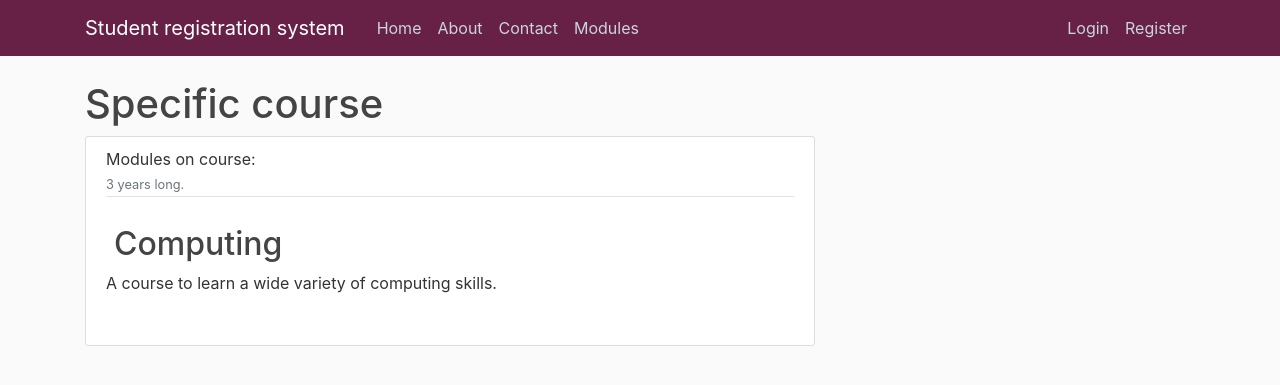
After one commit to C1003593/RegistrationApp, a Django app: a page that uses ModuleRegistrationSystem/templates/ModuleRegistrationSystem/course_detail.html in a window 1280 px wide. The commit adds this page. Shown: the top 385 px of the page. Run offline with Django 3.2, Linux system fonts and the light colour scheme; data comes from the database, SQL or seed files in the repository; both versions use the stored data as it was before the commit; some libraries are stand-ins or nearby versions.

Commit message:
changed Primary key for course and urls updated.

```diff
--- a/ModuleRegistrationSystem/models.py
+++ b/ModuleRegistrationSystem/models.py
@@ -4,7 +4,7 @@ from django.utils import timezone
 from django.urls import reverse
 
 class Course(models.Model):
-    name = models.CharField(max_length = 20)
+    name = models.CharField(max_length = 20, primary_key= 'name')
     startDate = models.DateField(default = timezone.now)
     duration = models.CharField(max_length = 10 ,choices= [('1 year', '1 year'), ('2 years', '2 years'), ('3 years', '3 years')])
     description = models.TextField()
--- /dev/null
+++ b/ModuleRegistrationSystem/templates/ModuleRegistrationSystem/course_detail.html
@@ -0,0 +1,17 @@
+{% extends "ModuleRegistrationSystem/base.html" %}
+{% block content %}
+<h1>Specific course </h1>
+    <article class="media content-section">
+        <div class="media-body">
+            <div class="article-metadata">
+                <a class="mr-2">Modules on course:
+                </br>
+                <small class="text-muted">{{ object.duration }} long. </small>
+            </div>
+            <h2><a class="article-title">{{ object }}</a></h2>
+            <p class="article-content">{{ object.description }}</p></br>
+        </div>
+    </article>
+{% endblock content %}
+</body>
+</html>
--- a/ModuleRegistrationSystem/templates/ModuleRegistrationSystem/home.html
+++ b/ModuleRegistrationSystem/templates/ModuleRegistrationSystem/home.html
@@ -7,8 +7,9 @@
             <p class='text-muted'>A list of courses offered by us.
               <ul class="list-group">
                 {% for course in courses %}
-                <a class="mr-2" href="#"></a> {{ course.name }}
-                </br>
+                  <a class href="{% url 'ModuleRegistrationSystem:course-detail' course.name %}">
+                  {{ course.name }}</a>
+                  </br>
                 {% endfor %}
               </ul>
             </p>
--- a/ModuleRegistrationSystem/templates/ModuleRegistrationSystem/module_detail.html
+++ b/ModuleRegistrationSystem/templates/ModuleRegistrationSystem/module_detail.html
@@ -4,7 +4,7 @@
     <article class="media content-section">
         <div class="media-body">
             <div class="article-metadata">
-                <a class="mr-2">Courses allowed to register: {% for coursesAllowedToRegister in object.coursesAllowedToRegister.all %} <a class="mr-2" href="#"> {{ coursesAllowedToRegister }}. </a>
+                <a class="mr-2">Courses allowed to register: {% for coursesAllowedToRegister in object.coursesAllowedToRegister.all %} <a class="mr-2" href="{% url 'ModuleRegistrationSystem:course-detail' object.coursesAllowedToRegister %}"> {{ coursesAllowedToRegister }}. </a>
                     {% endfor %}</a>
                 </br>
                 <small class="text-muted">{{ object.credit }} credits offered. Module Code: {{ object.code }}</small>
--- a/ModuleRegistrationSystem/templates/ModuleRegistrationSystem/modules.html
+++ b/ModuleRegistrationSystem/templates/ModuleRegistrationSystem/modules.html
@@ -5,7 +5,7 @@
     <article class="media content-section">
         <div class="media-body">
             <div class="article-metadata">
-                <a class="mr-2">Courses allowed to register: {% for coursesAllowedToRegister in module.coursesAllowedToRegister.all %} <a class="mr-2" href="#"> {{ coursesAllowedToRegister }}. </a>
+                <a class="mr-2">Courses allowed to register: {% for coursesAllowedToRegister in module.coursesAllowedToRegister.all %} <a class="mr-2" href="{% url 'ModuleRegistrationSystem:course-detail' coursesAllowedToRegister.name %}"> {{ coursesAllowedToRegister }}. </a>
                     {% endfor %}</a>
                 </br>
                 <small class="text-muted">{{ module.credit }} credits offered. Module Code: {{ module.code }}</small>
--- a/ModuleRegistrationSystem/urls.py
+++ b/ModuleRegistrationSystem/urls.py
@@ -1,6 +1,7 @@
 from django.urls import path
 from . import views
 from .views import ModuleDetailView, ModuleListView, ModuleCreateView, ModuleUpdateView, ModuleDeleteView
+from .views import CourseDetailView
 
 app_name = 'ModuleRegistrationSystem'
 
@@ -15,6 +16,7 @@ urlpatterns = [
     path('module/<str:pk>', ModuleDetailView.as_view(), name='module-detail'),
     path('module/<str:pk>/update/', ModuleUpdateView.as_view(), name='module-update'),
     path('module/<str:pk>/delete/', ModuleDeleteView.as_view(), name='module-delete'),
+    path('course/<str:pk>', CourseDetailView.as_view(), name = 'course-detail'),
 
 
 ]
--- a/ModuleRegistrationSystem/views.py
+++ b/ModuleRegistrationSystem/views.py
@@ -32,6 +32,9 @@ class ModuleListView(ListView):
 class ModuleDetailView(DetailView):
         model = Module
 
+class CourseDetailView(DetailView):
+        model = Course
+
 
 class ModuleCreateView(CreateView):
         model = Module
--- a/users/forms.py
+++ b/users/forms.py
@@ -14,7 +14,7 @@ class UserUpdateForm(forms.ModelForm):
 
     class Meta:
         model = User
-        fields = ['first_name','last_name','email']
+        fields = ['email']
 
 class studentAccountUpdateForm(forms.ModelForm):
     DOB = forms.DateField(help_text = 'Enter in the format: yyyy-mm-dd')
```
Also changed, not shown: ModuleRegistrationSystem/migrations/0001_initial.py, ModuleRegistrationSystem/migrations/0002_course_alter_registration_module_and_more.py (deleted), ModuleRegistrationSystem/migrations/0003_rename_coursemodules_coursemodule.py (deleted), ModuleRegistrationSystem/migrations/0004_rename_coursedescription_course_description_and_more.py (deleted), ModuleRegistrationSystem/migrations/0005_coursestudent.py (deleted), ModuleRegistrationSystem/migrations/0006_remove_coursestudent_course_and_more.py (deleted), ModuleRegistrationSystem/migrations/0007_module_coursesallowedtoregister.py (deleted), ModuleRegistrationSystem/migrations/0008_alter_module_name.py (deleted), db.sqlite3.
